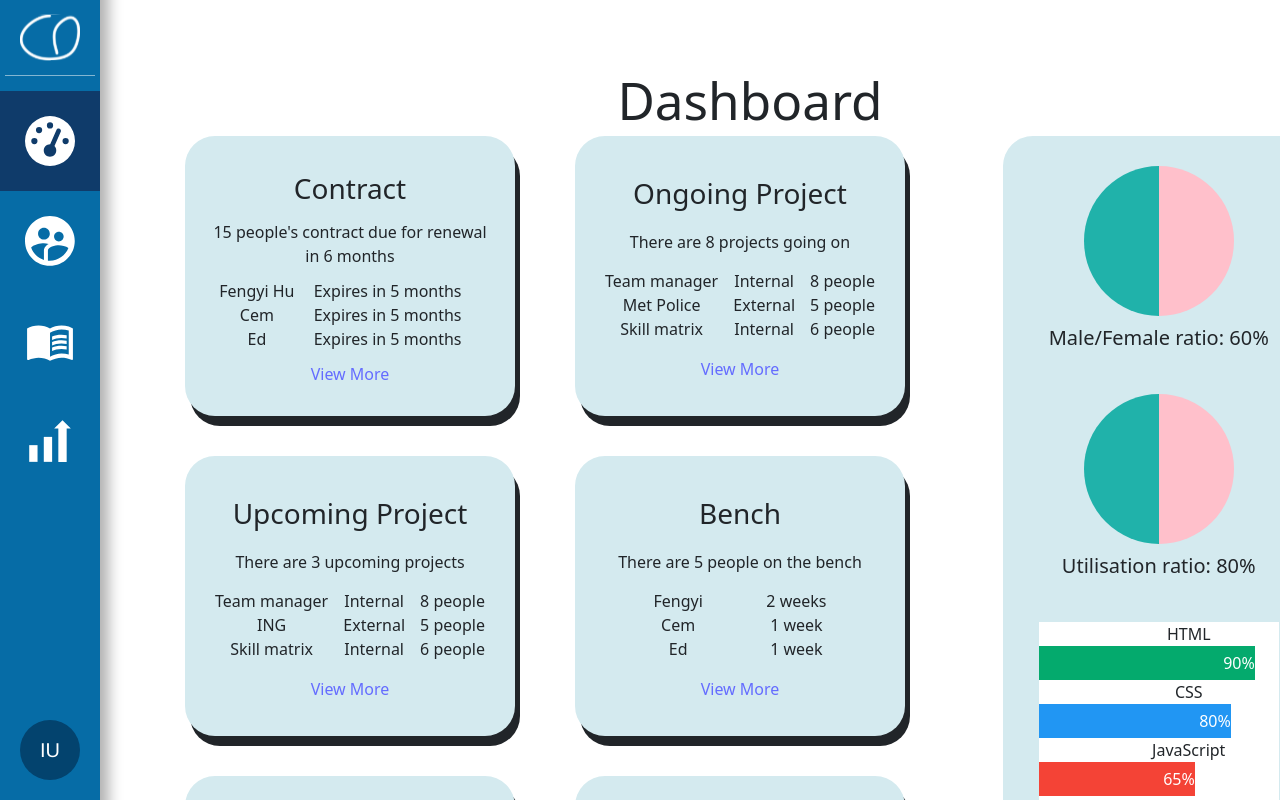
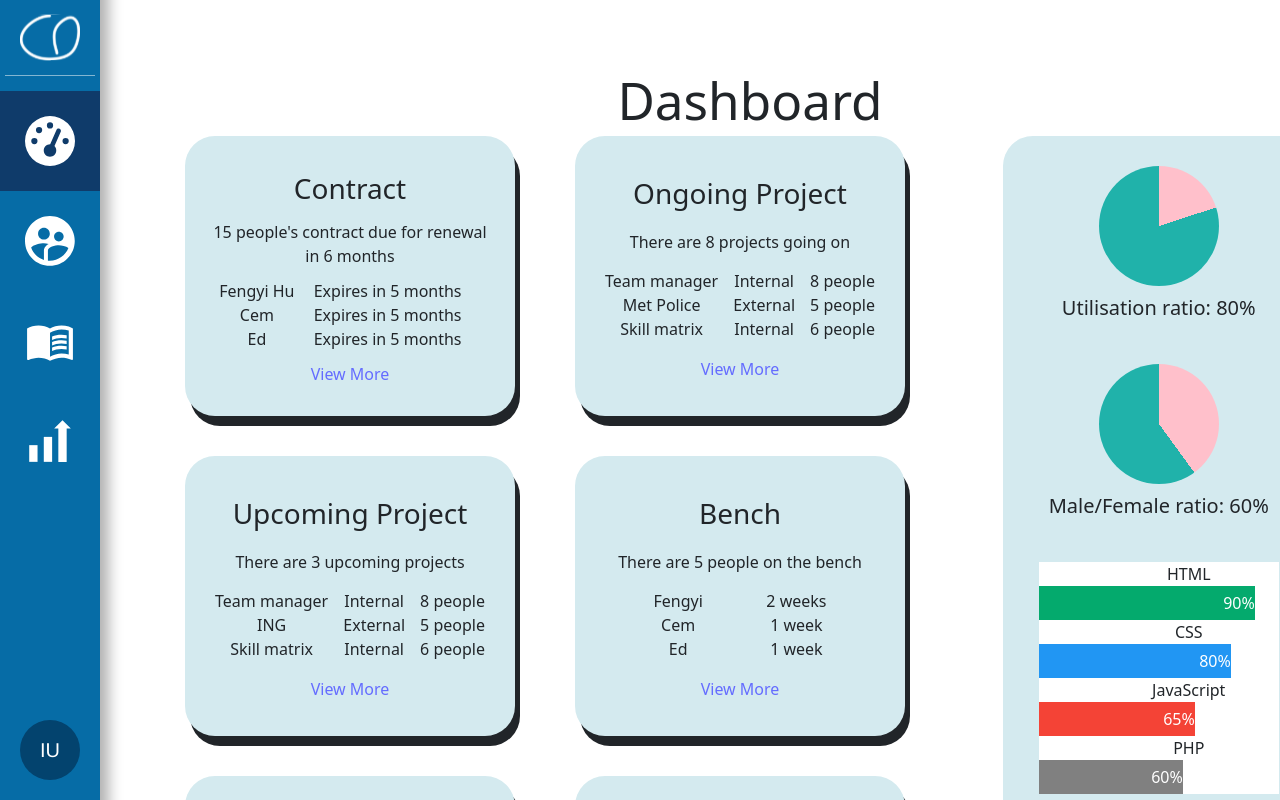
Before and after one commit to CemGurhan/team_manager_frontend, a React (Vite) app: page / in a window 1280 px wide. Shown: the top 800 px of the page. Built offline with nearby package versions, Linux system fonts and the light colour scheme.

Commit message:
pie charge

```diff
--- a/src/DashBoardModule/dashboard.css
+++ b/src/DashBoardModule/dashboard.css
@@ -70,23 +70,21 @@
 }
 
 .pie {
+    width: 120px;
+    height: 120px;
+    background-image: conic-gradient(pink 40%, lightseagreen 17%, lightseagreen);
+    border-radius: 50%;
+    margin-right: auto;
     margin-left: auto;
-    margin-right: auto;
-    width: 150px; height: 150px;
-    border-radius: 50%;
-    background: lightseagreen;
-    background-image:
-    linear-gradient(to right, transparent 50%, pink 0);
   }
 
-.pie::before {
-content: ’;
-display: block;
-margin-left: 50%;
-height: 100%;
-border-radius: 0 100% 100% 0 / 50%;
-background-color: inherit;
-transform-origin: left;
+.MFRatio{
+    width: 120px;
+    height: 120px;
+    background-image: conic-gradient(pink 20%, lightseagreen 17%, lightseagreen);
+    border-radius: 50%;
+    margin-right: auto;
+    margin-left: auto;
 }
 
 
--- a/src/DashBoardModule/dashboard.tsx
+++ b/src/DashBoardModule/dashboard.tsx
@@ -149,13 +149,13 @@ const Graph = () => {
   return (
     <section className="ratioblock">
       <section>
-        <div className="pie"></div>
-        <h5 className="ratiotitle">Male/Female ratio: 60%</h5>
+        <div className="MFRatio"></div>
+        <h5 className="ratiotitle">Utilisation ratio: 80%</h5>
       </section>
 
       <section>
         <div className="pie"></div>
-        <h5 className="ratiotitle">Utilisation ratio: 80%</h5>
+        <h5 className="ratiotitle">Male/Female ratio: 60%</h5>
       </section>
 
       <section>
```
